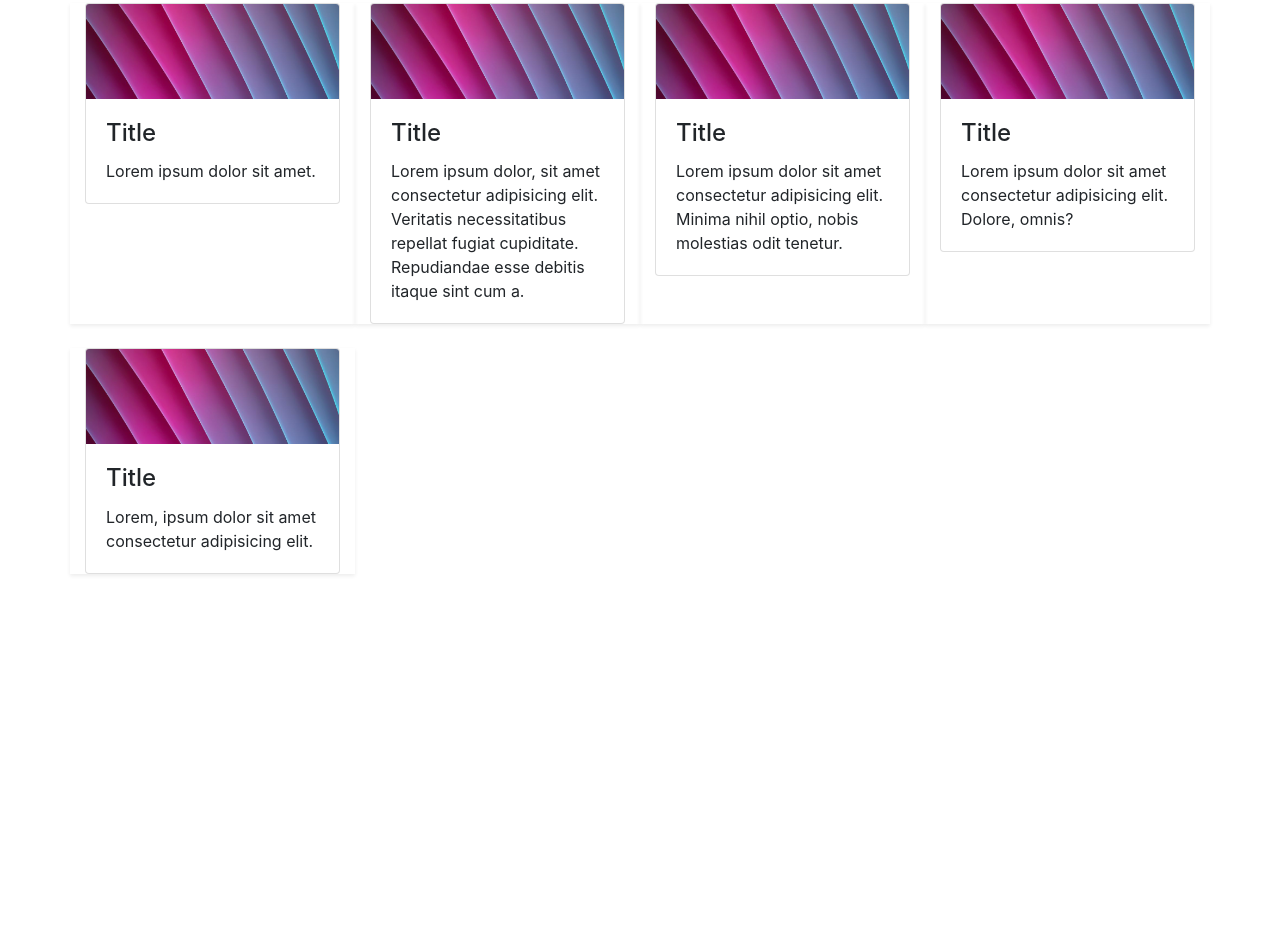
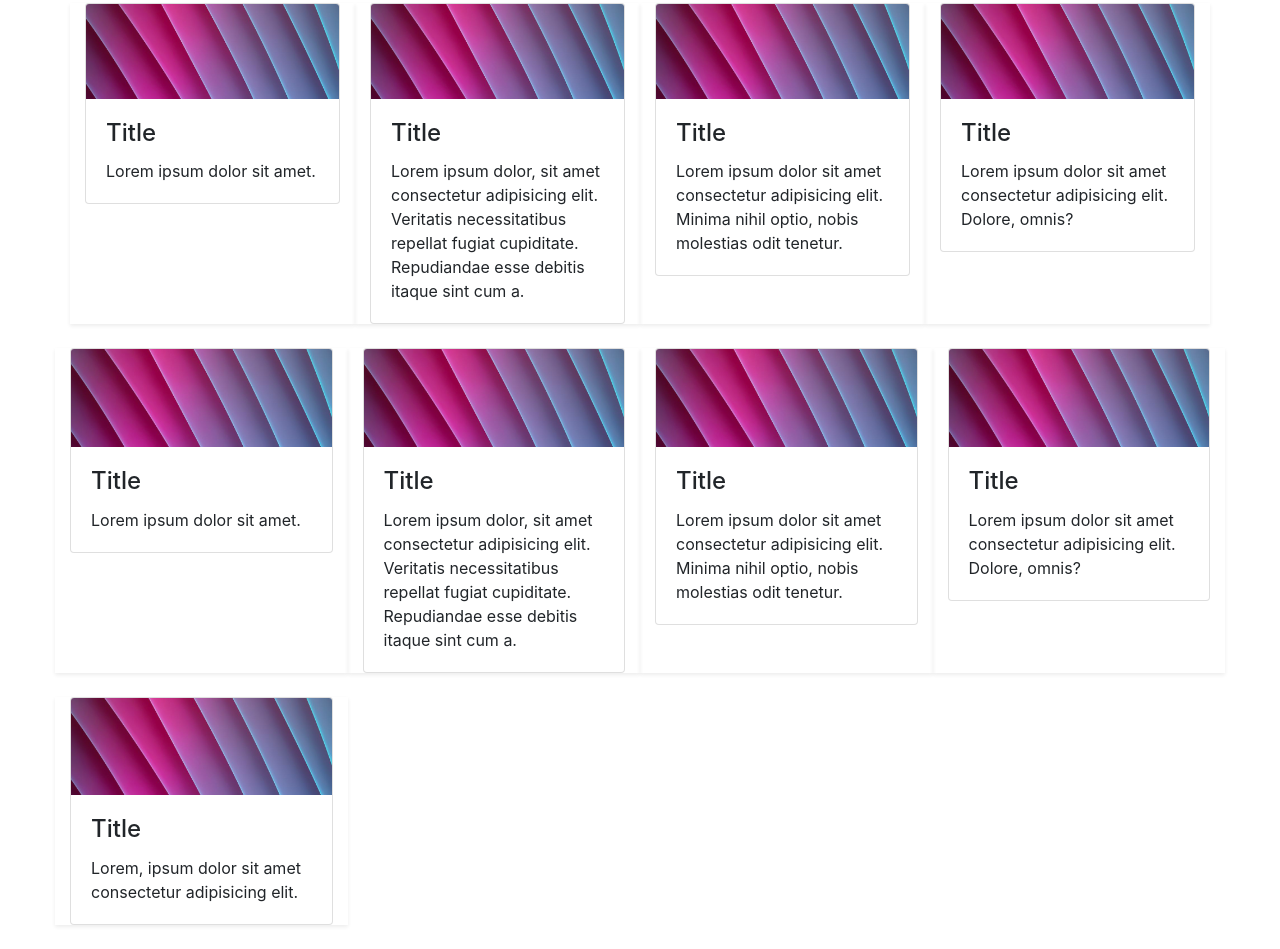
Before and after one commit to Web-Web-Fun/bootstrap, a plain HTML site: page index.html in a window 1280 px wide. Shown: the part 2670-3619 px from the top of the page. Before the commit the page ends 3268 px from the top, so only its background shows below. Drawn offline with nearby package versions, Linux system fonts and the light colour scheme.

Commit message:
final
# Conflicts:
#	index.html

```diff
--- a/index.html
+++ b/index.html
@@ -1,13 +1,15 @@
 <!doctype html>
-<html lang="en" manifest="mycache.manifest">
+<html lang="en">
+
 <head>
     <title>Web Fun</title>
     <!-- Required meta tags -->
     <meta charset="utf-8">
     <meta name="viewport" content="width=device-width, initial-scale=1, shrink-to-fit=no">
-    <meta name="theme-color" content="#ffc107">
+
     <!-- Bootstrap CSS -->
-    <link rel="stylesheet" href="https://stackpath.bootstrapcdn.com/bootstrap/4.1.2/css/bootstrap.min.css" integrity="sha384-Smlep5jCw/wG7hdkwQ/Z5nLIefveQRIY9nfy6xoR1uRYBtpZgI6339F5dgvm/e9B" crossorigin="anonymous">
+    <link rel="stylesheet" href="https://stackpath.bootstrapcdn.com/bootstrap/4.1.2/css/bootstrap.min.css" integrity="sha384-Smlep5jCw/wG7hdkwQ/Z5nLIefveQRIY9nfy6xoR1uRYBtpZgI6339F5dgvm/e9B"
+        crossorigin="anonymous">
     <meta name="Description" content="All about Web, IT, PWA, Frameworks.">
 </head>
 </div>
@@ -21,17 +23,15 @@
 
                 <div class="mr-auto p-2 bd-highlight">
 
-                    <button class="navbar-toggler" type="button" data-toggle="collapse" data-target="#navbarNavAltMarkup" aria-controls="navbarNavAltMarkup"
-                    aria-expanded="false" aria-label="Toggle navigation">
+                    <button class="navbar-toggler" type="button" data-toggle="collapse" data-target="#navbarNavAltMarkup"
+                        aria-controls="navbarNavAltMarkup" aria-expanded="false" aria-label="Toggle navigation">
                         <span class="navbar-toggler-icon"></span>
                     </button>
                     <div class="collapse navbar-collapse" id="navbarNavAltMarkup">
                         <div class="navbar-nav">
                             <a class="nav-item nav-link" style="font-size:1.4rem" href="#home">Home <span class="sr-only">(current)</span></a>
-                        <a class="nav-item nav-link"
-                        style="font-size:1.4rem" href="#about">About</a>
-                        <a class="nav-item nav-link"
-                        style="font-size:1.4rem" href="#speakers">Speakers</a>
+                            <a class="nav-item nav-link" style="font-size:1.4rem" href="#about">About</a>
+                            <a class="nav-item nav-link" style="font-size:1.4rem" href="#speakers">Speakers</a>
                             <a class="nav-item nav-link" style="font-size:1.4rem" href="#schedule">Schedule</a>
                         </div>
                     </div>
@@ -59,13 +59,21 @@
     <div id="about" class="container">
         <div class="row mt-4">
             <div class="col-md-4">
-            Lorem ipsum dolor sit, amet consectetur adipisicing elit. Iure impedit voluptates nam repudiandae, libero assumenda mollitia sapiente cum ratione. Consectetur culpa adipisci illum ratione rem dolores ad, nesciunt asperiores placeat.Maiores ad ipsa quis sunt, dolor obcaecati illo sed aliquam? Aliquid incidunt voluptas, totam ab minima, enim unde quos, debitis dignissimos laboriosam distinctio officia corporis. Quidem eaque quam officiis nihil.
+                Lorem ipsum dolor sit, amet consectetur adipisicing elit. Iure impedit voluptates nam repudiandae,
+                libero assumenda mollitia sapiente cum ratione. Consectetur culpa adipisci illum ratione rem dolores
+                ad, nesciunt asperiores placeat.Maiores ad ipsa quis sunt, dolor obcaecati illo sed aliquam? Aliquid
+                incidunt voluptas, totam ab minima, enim unde quos, debitis dignissimos laboriosam distinctio officia
+                corporis. Quidem eaque quam officiis nihil.
             </div>
             <div class="col-md-4">
-            Lorem ipsum dolor sit, amet consectetur adipisicing elit. Iure impedit voluptates nam repudiandae, libero assumenda
-            mollitia sapiente cum ratione. Consectetur culpa adipisci illum ratione rem dolores ad, nesciunt asperiores
-            placeat.Maiores ad ipsa quis sunt, dolor obcaecati illo sed aliquam? Aliquid incidunt voluptas, totam ab minima,
-            enim unde quos, debitis dignissimos laboriosam distinctio officia corporis. Quidem eaque quam officiis nihil.
+                Lorem ipsum dolor sit, amet consectetur adipisicing elit. Iure impedit voluptates nam repudiandae,
+                libero assumenda
+                mollitia sapiente cum ratione. Consectetur culpa adipisci illum ratione rem dolores ad, nesciunt
+                asperiores
+                placeat.Maiores ad ipsa quis sunt, dolor obcaecati illo sed aliquam? Aliquid incidunt voluptas, totam
+                ab minima,
+                enim unde quos, debitis dignissimos laboriosam distinctio officia corporis. Quidem eaque quam officiis
+                nihil.
             </div>
             <div class="col-md-4">
                 <ul class="list-group">
@@ -89,7 +97,8 @@
                     <img class="card-img-top" src="img/Abstract Shapes1.jpg" alt="Card image cap">
                     <div class="card-body">
                         <h5 class="card-title">Card title</h5>
-                    <p class="card-text">This card has supporting text below as a natural lead-in to additional content.</p>
+                        <p class="card-text">This card has supporting text below as a natural lead-in to additional
+                            content.</p>
                         <p class="card-text"><small class="text-muted">Last updated 3 mins ago</small></p>
                     </div>
                 </div>
@@ -99,7 +108,8 @@
                     <img class="card-img-top" src="img/Abstract Shapes2.jpg" alt="Card image cap">
                     <div class="card-body">
                         <h5 class="card-title">Card title</h5>
-                    <p class="card-text">This card has supporting text below as a natural lead-in to additional content.</p>
+                        <p class="card-text">This card has supporting text below as a natural lead-in to additional
+                            content.</p>
                         <p class="card-text"><small class="text-muted">Last updated 3 mins ago</small></p>
                     </div>
                 </div>
@@ -109,7 +119,8 @@
                     <img class="card-img-top" src="img/Abstract Shapes3.jpg" alt="Card image cap">
                     <div class="card-body">
                         <h5 class="card-title">Card title</h5>
-                    <p class="card-text">This is a wider card with supporting text below as a natural lead-in to additional
+                        <p class="card-text">This is a wider card with supporting text below as a natural lead-in to
+                            additional
                             content. This card has even longer content than the first to show that equal height action.</p>
                         <p class="card-text"><small class="text-muted">Last updated 3 mins ago</small></p>
                     </div>
@@ -120,7 +131,8 @@
                     <img class="card-img-top" src="img/Abstract Shapes1.jpg" alt="Card image cap">
                     <div class="card-body">
                         <h5 class="card-title">Card title</h5>
-                        <p class="card-text">This is a longer card with supporting text below as a natural lead-in to additional
+                        <p class="card-text">This is a longer card with supporting text below as a natural lead-in to
+                            additional
                             content. This content is a little bit longer.</p>
                         <p class="card-text"><small class="text-muted">Last updated 3 mins ago</small></p>
                     </div>
@@ -131,7 +143,8 @@
                     <img class="card-img-top" src="img/Abstract Shapes2.jpg" alt="Card image cap">
                     <div class="card-body">
                         <h5 class="card-title">Card title</h5>
-                            <p class="card-text">This card has supporting text below as a natural lead-in to additional content.</p>
+                        <p class="card-text">This card has supporting text below as a natural lead-in to additional
+                            content.</p>
                         <p class="card-text"><small class="text-muted">Last updated 3 mins ago</small></p>
                     </div>
                 </div>
@@ -141,7 +154,8 @@
                     <img class="card-img-top" src="img/Abstract Shapes3.jpg" alt="Card image cap">
                     <div class="card-body">
                         <h5 class="card-title">Card title</h5>
-                            <p class="card-text">This is a wider card with supporting text below as a natural lead-in to additional
+                        <p class="card-text">This is a wider card with supporting text below as a natural lead-in to
+                            additional
                             content. This card has even longer content than the first to show that equal height action.</p>
                         <p class="card-text"><small class="text-muted">Last updated 3 mins ago</small></p>
                     </div>
@@ -181,7 +195,7 @@
             </li>
             <li class="list-group-item">
                 <h4 class="d-flex justify-content-between my-0">Cras justo odio
-                            <span class="badge badge-primary badge-pill" style="font-size:24px" >14:00</span>
+                    <span class="badge badge-primary badge-pill" style="font-size:24px">14:00</span>
                 </h4> Kis
             </li>
         </ul>
@@ -212,7 +226,8 @@
                     <img class="card-img-top" src="img/Abstract Shapes1.jpg" alt="">
                     <div class="card-body">
                         <h4 class="card-title">Title</h4>
-                            <p class="card-text">Lorem ipsum dolor, sit amet consectetur adipisicing elit. Veritatis necessitatibus repellat fugiat cupiditate. Repudiandae esse debitis itaque sint cum a.</p>
+                        <p class="card-text">Lorem ipsum dolor, sit amet consectetur adipisicing elit. Veritatis
+                            necessitatibus repellat fugiat cupiditate. Repudiandae esse debitis itaque sint cum a.</p>
                     </div>
                 </div>
 
@@ -222,7 +237,28 @@
                     <img class="card-img-top" src="img/Abstract Shapes1.jpg" alt="">
                     <div class="card-body">
                         <h4 class="card-title">Title</h4>
-                            <p class="card-text">Lorem ipsum dolor sit amet consectetur adipisicing elit. Minima nihil optio, nobis molestias odit tenetur.</p>
+                        <p class="card-text">Lorem ipsum dolor sit amet consectetur adipisicing elit. Minima nihil
+                            optio, nobis molestias odit tenetur.</p>
+                    </div>
+                </div>
+            </div>
+            <div class="col-md-4 col-lg-3 mb-4 shadow-sm">
+                <div class="card">
+                    <img class="card-img-top" src="img/Abstract Shapes1.jpg" alt="">
+                    <div class="card-body">
+                        <h4 class="card-title">Title</h4>
+                        <p class="card-text">Lorem ipsum dolor sit amet consectetur adipisicing elit. Dolore, omnis?</p>
+                    </div>
+                </div>
+            </div>
+
+            <div class="row">
+                <div class="col-md-4 col-lg-3 mb-4 shadow-sm">
+                    <div class="card">
+                        <img class="card-img-top" src="img/Abstract Shapes1.jpg" alt="">
+                        <div class="card-body">
+                            <h4 class="card-title">Title</h4>
+                            <p class="card-text">Lorem ipsum dolor sit amet.</p>
                         </div>
                     </div>
 
@@ -232,10 +268,32 @@
                         <img class="card-img-top" src="img/Abstract Shapes1.jpg" alt="">
                         <div class="card-body">
                             <h4 class="card-title">Title</h4>
-                            <p class="card-text">Lorem ipsum dolor sit amet consectetur adipisicing elit. Dolore, omnis?</p>
+                            <p class="card-text">Lorem ipsum dolor, sit amet consectetur adipisicing elit. Veritatis
+                                necessitatibus repellat fugiat cupiditate. Repudiandae esse debitis itaque sint cum a.</p>
                         </div>
                     </div>
 
+                </div>
+                <div class="col-md-4 col-lg-3 mb-4 shadow-sm">
+                    <div class="card">
+                        <img class="card-img-top" src="img/Abstract Shapes1.jpg" alt="">
+                        <div class="card-body">
+                            <h4 class="card-title">Title</h4>
+                            <p class="card-text">Lorem ipsum dolor sit amet consectetur adipisicing elit. Minima nihil
+                                optio, nobis molestias odit tenetur.</p>
+                        </div>
+                    </div>
+
+                </div>
+                <div class="col-md-4 col-lg-3 mb-4 shadow-sm">
+                    <div class="card">
+                        <img class="card-img-top" src="img/Abstract Shapes1.jpg" alt="">
+                        <div class="card-body">
+                            <h4 class="card-title">Title</h4>
+                            <p class="card-text">Lorem ipsum dolor sit amet consectetur adipisicing elit. Dolore,
+                                omnis?</p>
+                        </div>
+                    </div>
                 </div>
                 <div class="col-md-4 col-lg-3 mb-4 shadow-sm">
                     <div class="card">
@@ -248,13 +306,15 @@
 
                 </div>
             </div>
-        </div>
+
+
+
 
         <!-- modal -->
         <!-- modal -->
         <!-- modal -->
 
-        <div id="registration"  class="modal" tabindex="-1" role="dialog">
+        <div id="registration" class="modal" tabindex="-1" role="dialog">
             <div class="modal-dialog modal-dialog-centered" role="document">
                 <div class="modal-content">
                     <div class="modal-header">
@@ -274,7 +334,7 @@
             </div>
         </div>
     </div>
-
+ </div>
 
     <!-- <body class="p-3 mb-2 bg-warning">
             <div class="container-fluid text-center">∫
@@ -296,8 +356,12 @@
 
     <!-- Optional JavaScript -->
     <!-- jQuery first, then Popper.js, then Bootstrap JS -->
-    <script src="https://code.jquery.com/jquery-3.3.1.slim.min.js" integrity="sha384-q8i/X+965DzO0rT7abK41JStQIAqVgRVzpbzo5smXKp4YfRvH+8abtTE1Pi6jizo" crossorigin="anonymous"></script>
-    <script src="https://cdnjs.cloudflare.com/ajax/libs/popper.js/1.14.3/umd/popper.min.js" integrity="sha384-ZMP7rVo3mIykV+2+9J3UJ46jBk0WLaUAdn689aCwoqbBJiSnjAK/l8WvCWPIPm49" crossorigin="anonymous"></script>
-    <script src="https://stackpath.bootstrapcdn.com/bootstrap/4.1.2/js/bootstrap.min.js" integrity="sha384-o+RDsa0aLu++PJvFqy8fFScvbHFLtbvScb8AjopnFD+iEQ7wo/CG0xlczd+2O/em" crossorigin="anonymous"></script>
+    <script src="https://code.jquery.com/jquery-3.3.1.slim.min.js" integrity="sha384-q8i/X+965DzO0rT7abK41JStQIAqVgRVzpbzo5smXKp4YfRvH+8abtTE1Pi6jizo"
+        crossorigin="anonymous"></script>
+    <script src="https://cdnjs.cloudflare.com/ajax/libs/popper.js/1.14.3/umd/popper.min.js" integrity="sha384-ZMP7rVo3mIykV+2+9J3UJ46jBk0WLaUAdn689aCwoqbBJiSnjAK/l8WvCWPIPm49"
+        crossorigin="anonymous"></script>
+    <script src="https://stackpath.bootstrapcdn.com/bootstrap/4.1.2/js/bootstrap.min.js" integrity="sha384-o+RDsa0aLu++PJvFqy8fFScvbHFLtbvScb8AjopnFD+iEQ7wo/CG0xlczd+2O/em"
+        crossorigin="anonymous"></script>
 </body>
+
 </html>
```
Lines whose indentation alone changed are shown as unchanged.
